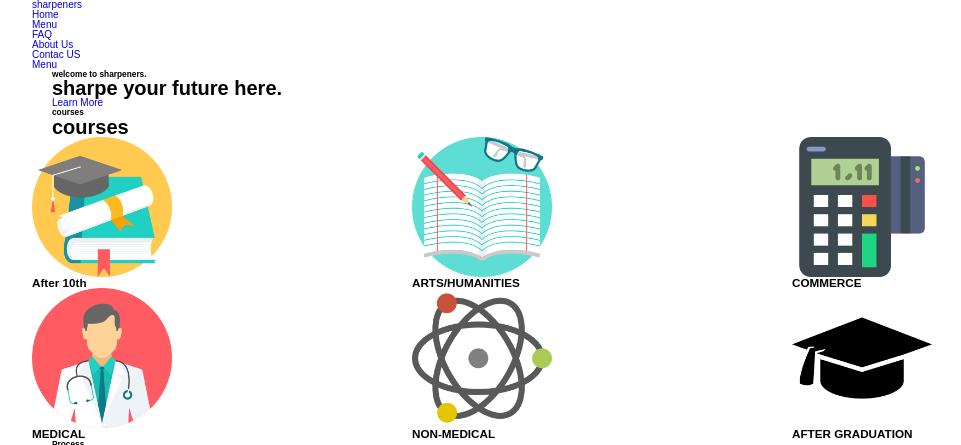
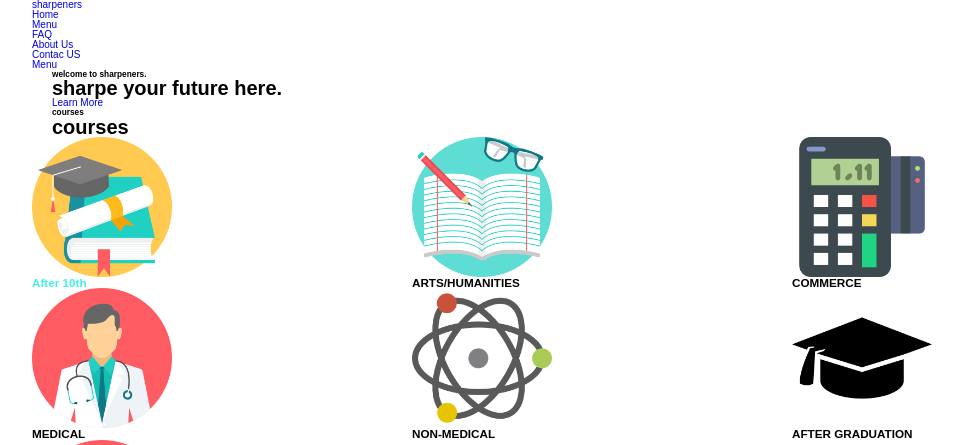
Before and after one commit to mandeepmourya007/sharpners, a Django app: page / in a window 1280 px wide. Shown: the top 445 px of the page, without its empty margins (38-999 px from the left). Run offline with Django 3.2, Linux system fonts and the light colour scheme.

Commit message:
change color and added icons

```diff
--- a/templates/base.html
+++ b/templates/base.html
@@ -154,7 +154,7 @@
    <div class="col-twelve">
      <div class="copyright">
        <span>© Copyright sharpeners 2018</span>
-       <span>Design by <a href="{% url "about" %}">Mandeep</a></span>
+       <span>Design by <a href="{% url "about" %}">Brogrammer</a></span>
       </div>
 
       <div id="go-top" style="display: block;">
--- a/templates/index.html
+++ b/templates/index.html
@@ -50,9 +50,9 @@
    		</div>
    	</div>
 
-   	<div class="row features-content">
+   	<div class="row features-content" >
 
-   		<div class="features-list block-1-3 block-s-1-2 ">
+   		<div class="features-list block-1-3 block-s-1-2 " >
 
 	      	<div class="bgrid feature">
 
@@ -62,7 +62,7 @@
 	            <div class="service-content">
 
                   <img src="{% static "Icons/006-book-1.png" %}" height = "150" width = "140" alt="10ths">
-	            	 <h3 class="h05">After 10th</h3>
+	            	 <h3 style="color:#47efe7;">After 10th</h3>
 
 		            <p>
 	         	    </p>
@@ -146,6 +146,49 @@
 			   </div> <!-- /bgrid -->
 
 
+         <div class="bgrid feature">
+
+ 					  <img src="{% static "Icons/005-doctor-2.png" %}" height = "150" width = "140" alt="10ths">
+
+ 	            <div class="service-content">
+ 	            	<h3 class="h05">MEDICAL</h3>
+
+ 		            <p>
+ 	         		</p>
+
+
+ 	            </div>
+
+ 				</div> <!-- /bgrid -->
+
+ 			   <div class="bgrid feature">
+
+ 			   	  <img src="{% static "Icons/088-science.png" %}" height = "150" width = "140" alt="10ths">
+
+ 	            <div class="service-content">
+ 	            	<h3 class="h05">NON-MEDICAL</h3>
+
+ 		            <p>
+ 	        			</p>
+
+
+ 	            </div>
+
+ 			   </div> <!-- /bgrid -->
+
+ 			   <div class="bgrid feature">
+
+ 			    <img src="{% static "Icons/007-student-3.png" %}" height = "150" width = "140" alt="10ths">
+
+ 	            <div class="service-content">
+ 	            	 <h3 class="h05">AFTER GRADUATION</h3>
+
+ 		            <p>
+ 	        			</p>
+
+ 	            </div>
+
+ 			   </div> <!-- /bgrid -->
 
 	      </div> <!-- features-list -->
 
@@ -185,8 +228,8 @@
               <div class="">
 
                   <img src="{% static "Icons/056-youtube.png" %}" height = "150" width = "140" alt="Motivation">
-                  <h3 class="h05">Motivation</h3>
-                  <p>Kick start your day with our motivatioal videos</p>
+                  <h3 style="color:#47efe7;">Motivation</h3>
+                  <p style="color:white;">Kick start your day with our motivatioal videos</p>
 
                 <p>
                 </p>
@@ -200,9 +243,9 @@
             <img src="{% static "Icons/003-pen.png" %}" height = "150" width = "140" alt="top exam">
 
               <div class="service-content">
-                <h3 class="h05">Top Exams</h3>
+                <h3 style="color:#47efe7;">Top Exams</h3>
 
-                <p>Here is the list of top national and international exams</p>
+                <p style="color:white;">Here is the list of top national and international exams</p>
                 <p>
                 <p>
               </p>
@@ -217,10 +260,10 @@
             <img src="{% static "Icons/089-lightbulb.png" %}" height = "150" width = "140" alt="unicue">
 
               <div class="service-content">
-                <h3 class="h05">Unique Carrier Option</h3>
+                <h3 style="color:#47efe7";>Unique Carrier Option</h3>
 
 
-                <p>Be Diffrent from world</p>
+                <p style="color:white;">Be Diffrent from world</p>
                 <p>
                 </p>
 
@@ -234,10 +277,10 @@
             <img src="{% static "Icons/078-school.png" %}" height = "150" width = "140" alt="abroad">
 
               <div class="service-content">
-                <h3 class="h05">Study Abroad</h3>
+                <h3 style="color:#47efe7;">Study Abroad</h3>
 
 
-                <p>Here is a proper guide for studing abroad </p>
+                <p style="color:white;">Here is a proper guide for studing abroad </p>
 
                 <p>
                 <p>
```
Also changed, not shown: 1 other file.
